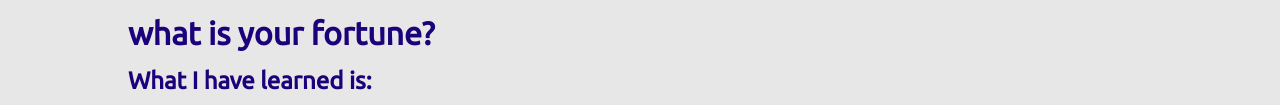
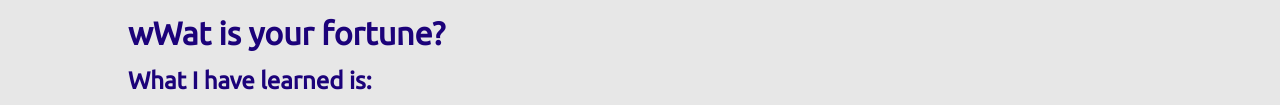
Before and after one commit to PirateTurner1/04-fortuneTeller, a plain HTML site: page index.html in a window 1280 px wide. Shown: the part 200-305 px from the top of the page. Drawn offline with Linux system fonts and the light colour scheme.

Commit message:
minor fixes

```diff
--- a/index.html
+++ b/index.html
@@ -15,7 +15,7 @@
         <h2 id="slogan"></h2>
     </header>
     <main id="pageName">
-        <h1>what is your fortune?</h1>
+        <h1>wWat is your fortune?</h1>
 
         <h2>What I have learned is:</h2>
         <ul class = "objective">
```
